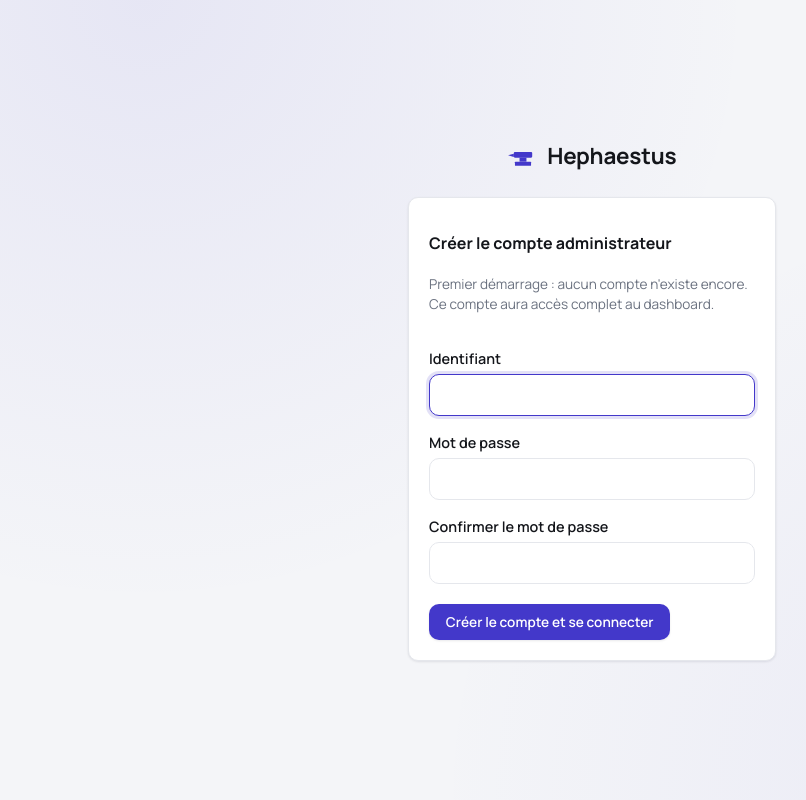
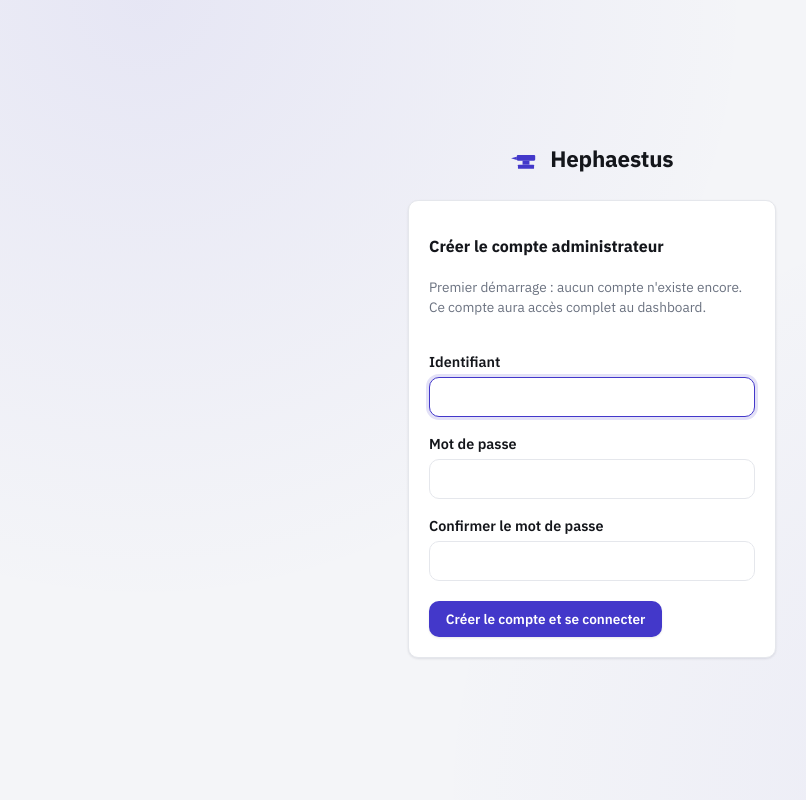
Before and after one commit to mshadow6/hephaestus, a Python web app: template backend/app/templates/setup.html in a window 1280 px wide. Shown: the whole page, without its empty margins (48-854 px from the left). Run offline with Jinja, Linux system fonts and the light colour scheme; the template is opened without the code that fills it, so the values that code supplies are empty.

Commit message:
Remplace Manrope par IBM Plex Sans (toujours pas aimé)
Autre style, plus technique/structuré (police conçue par IBM pour ses
produits logiciels) — toujours auto-hébergée, même raisonnement que le
commit précédent. Revérifié avant de pousser : bon Content-Type
(font/woff2), ancien fichier Manrope bien supprimé, CSS à jour.

```diff
--- a/backend/app/static/style.css
+++ b/backend/app/static/style.css
@@ -3,10 +3,10 @@
    capricieux (VPN, à distance...), et rien n'est envoyé à Google juste pour afficher du
    texte sur un outil self-hosted. */
 @font-face {
-  font-family: "Manrope";
-  src: url("/static/fonts/manrope-variable.woff2") format("woff2-variations"),
-       url("/static/fonts/manrope-variable.woff2") format("woff2");
-  font-weight: 200 800;
+  font-family: "IBM Plex Sans";
+  src: url("/static/fonts/ibm-plex-sans.woff2") format("woff2-variations"),
+       url("/static/fonts/ibm-plex-sans.woff2") format("woff2");
+  font-weight: 100 700;
   font-style: normal;
   font-display: swap;
 }
@@ -62,7 +62,7 @@ html[data-theme="dark"] .type-badge { background: #1e1b4b; color: #c7d2fe; }
 
 body {
   margin: 0;
-  font-family: "Manrope", -apple-system, "Segoe UI", Roboto, sans-serif;
+  font-family: "IBM Plex Sans", -apple-system, "Segoe UI", Roboto, sans-serif;
   background: var(--bg);
   color: var(--text);
   line-height: 1.5;
```
Also changed, not shown: backend/app/static/fonts/ibm-plex-sans.woff2 (added), backend/app/static/fonts/manrope-variable.woff2 (deleted).
